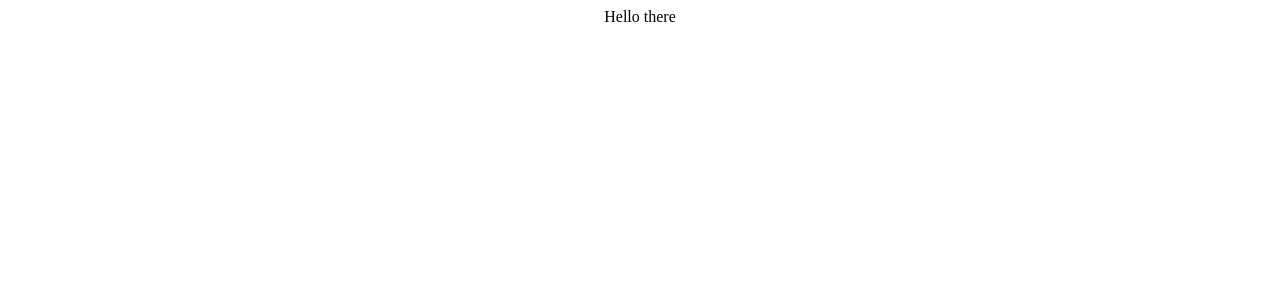
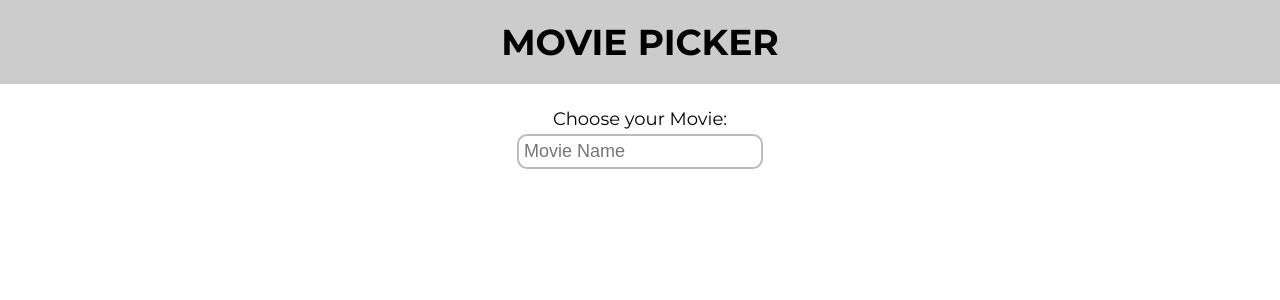
Before and after one commit to badabam/capstone-project-1, a React (Create React App) app: page / in a window 1280 px wide. Shown: the top 300 px of the page. Built offline with nearby package versions, Linux system fonts and the light colour scheme.

Commit message:
Add Header and SearchInput  components

```diff
--- a/public/index.html
+++ b/public/index.html
@@ -24,6 +24,11 @@
       work correctly both with client-side routing and a non-root public URL.
       Learn how to configure a non-root public URL by running `npm run build`.
     -->
+    <link rel="preconnect" href="https://fonts.gstatic.com" />
+    <link
+      href="https://fonts.googleapis.com/css2?family=Montserrat:wght@300;400;700&display=swap"
+      rel="stylesheet"
+    />
     <title>React App</title>
   </head>
   <body>
--- a/src/App.js
+++ b/src/App.js
@@ -1,7 +1,14 @@
 import './App.css'
+import Header from './components/Header/Header'
+import SearchInput from './components/SearchInput/SearchInput'
 
 function App() {
-  return <div className="App">Hello there</div>
+  return (
+    <div className="App">
+      <Header name="Movie Picker" />
+      <SearchInput labelText="Choose your Movie:" placeholder="Movie Name" />
+    </div>
+  )
 }
 
 export default App
--- /dev/null
+++ b/src/components/GlobalStyle/GlobalStyle.js
@@ -0,0 +1,20 @@
+import { createGlobalStyle } from 'styled-components/macro'
+
+export default createGlobalStyle`
+* {
+  box-sizing: border-box;
+}
+body {
+  font-family: 'Montserrat', sans-serif;
+  font-size: 112.5%;
+  margin: 0 auto;
+
+}
+input,
+button {
+  font-size: inherit;
+}
+input {
+  padding: 5px;
+}
+`
--- a/src/components/Header/Header.js
+++ b/src/components/Header/Header.js
@@ -0,0 +1,14 @@
+import styled from 'styled-components/macro'
+
+export default function Header({ name }) {
+  return <HeaderApp>{name}</HeaderApp>
+}
+
+const HeaderApp = styled.h1`
+  text-align: center;
+  text-transform: uppercase;
+  background: #ccc;
+  padding: 20px;
+  position: relative;
+  margin-top: 0;
+`
--- /dev/null
+++ b/src/components/SearchInput/SearchInput.js
@@ -0,0 +1,20 @@
+import styled from 'styled-components/macro'
+
+export default function SearchInput({ labelText, placeholder, name }) {
+  return (
+    <LabelGrid>
+      {labelText}
+      <input name={name} placeholder={placeholder} type="text" />
+    </LabelGrid>
+  )
+}
+
+const LabelGrid = styled.label`
+  display: grid;
+  gap: 4px;
+  justify-content: center;
+  input {
+    border: 2px solid #bbb;
+    border-radius: 10px;
+  }
+`
--- a/src/index.js
+++ b/src/index.js
@@ -2,10 +2,12 @@ import React from 'react'
 import ReactDOM from 'react-dom'
 import './index.css'
 import App from './App'
+import GlobalStyle from './components/GlobalStyle/GlobalStyle'
 import reportWebVitals from './reportWebVitals'
 
 ReactDOM.render(
   <React.StrictMode>
+    <GlobalStyle />
     <App />
   </React.StrictMode>,
   document.getElementById('root')
```
Also changed, not shown: 1 other file (tests, documents, lock files or other folders).
